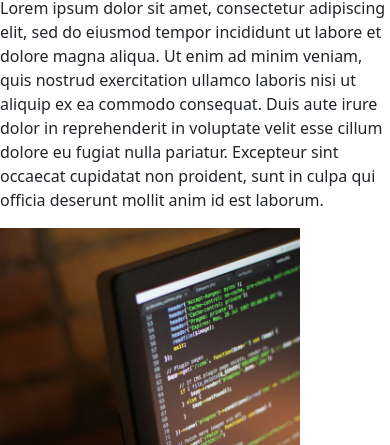
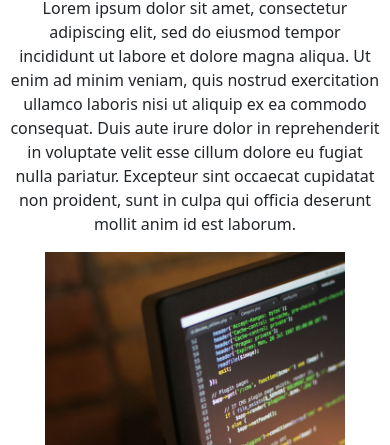
Before and after one commit to fionamellink/fionamellink.github.io, a plain HTML site: page index.html in a window 390 px wide. Shown: the part 654-1099 px from the top of the page. Drawn offline with nearby package versions, Linux system fonts and the light colour scheme.

Commit message:
Centre text and images on mobile

```diff
--- a/CSS/style.css
+++ b/CSS/style.css
@@ -16,6 +16,8 @@ a {
 
 img {
   width: 300px;
+  margin: auto;
+  display: block;
 }
 
 /* =================================
@@ -85,6 +87,12 @@ Content
 
 .content-container {
   background-color: #d5f5ec;
+}
+
+.text {
+  text-align: center;
+  margin-left: 10px;
+  margin-right: 10px;
 }
 
 
```
